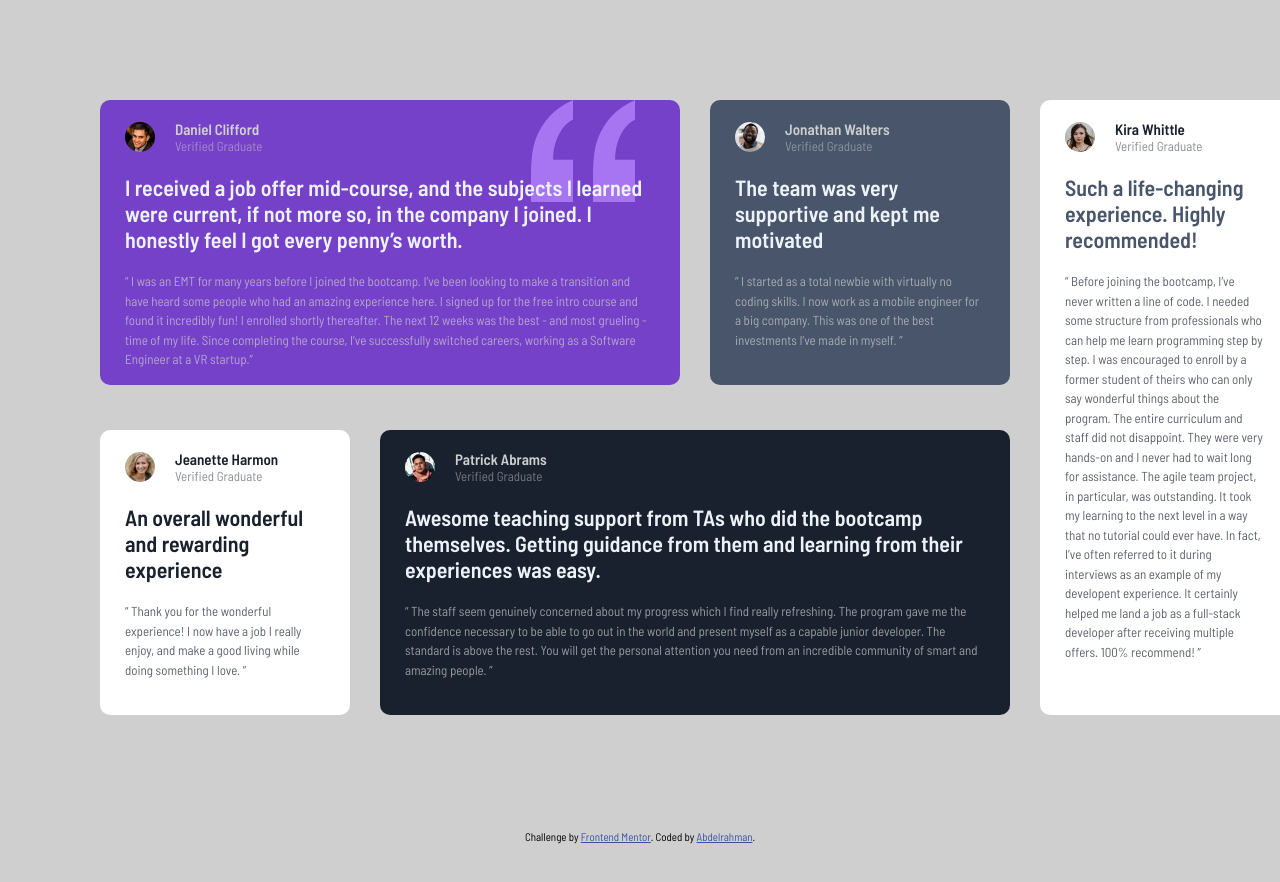
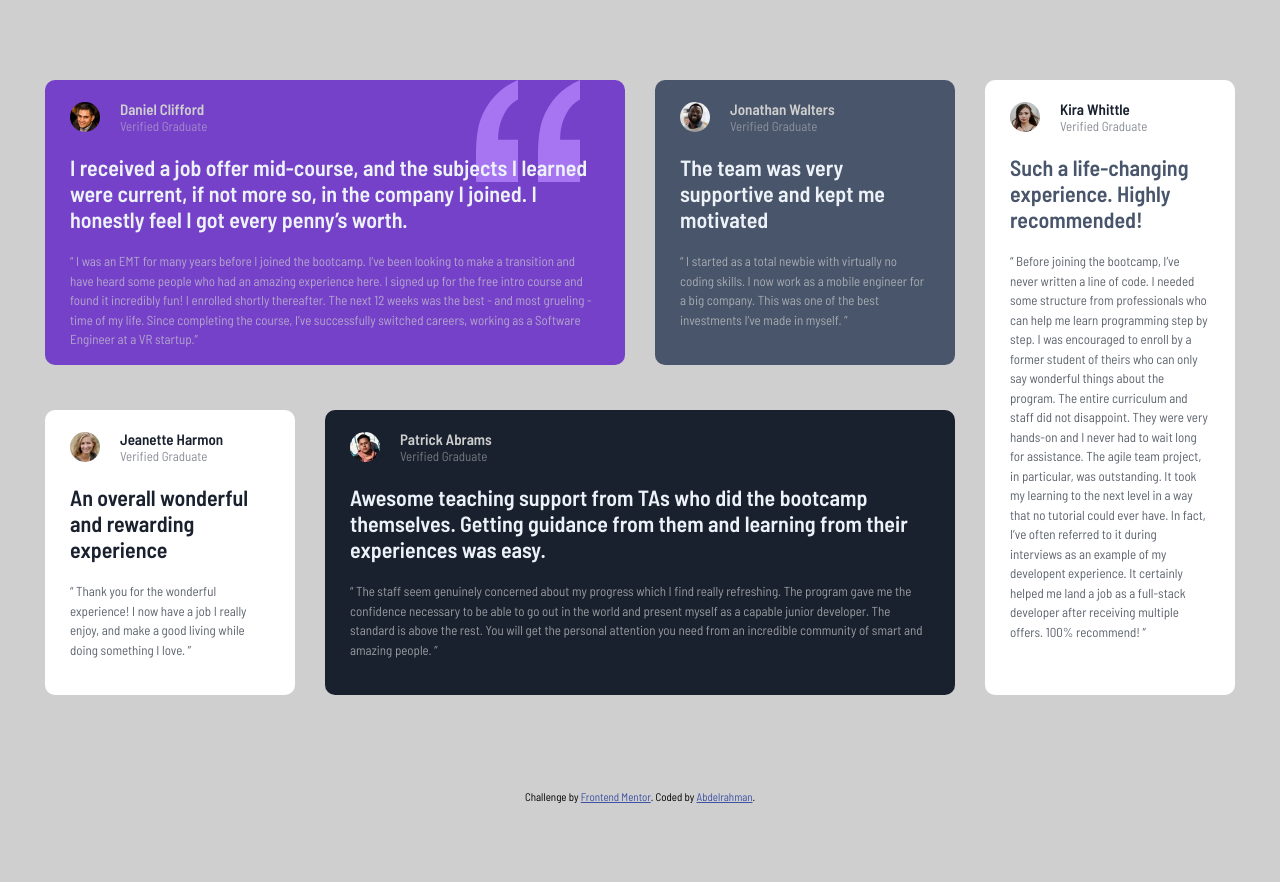
Before and after one commit to Tayara97/testimonial-grid, a plain HTML site: page index.html in a window 1280 px wide. After the commit the page ends 803 px from the top, so only its background shows below. Drawn offline with Linux system fonts and the light colour scheme.

Commit message:
Update style.css

```diff
--- a/css/style.css
+++ b/css/style.css
@@ -34,6 +34,10 @@ h3 {
   margin: 20px 0;
 }
 
+main {
+  display: flex;
+  justify-content: center;
+}
 .testimonials {
   display: grid;
   gap: 30px;
@@ -42,7 +46,7 @@ h3 {
 
 @media screen and (min-width: 992px) {
   .testimonials {
-    margin: 100px;
+    margin: 80px 0;
     grid-template-columns: 250px 300px 300px 250px;
     grid-template-rows: 300px 300px;
     grid-template-areas:
```
